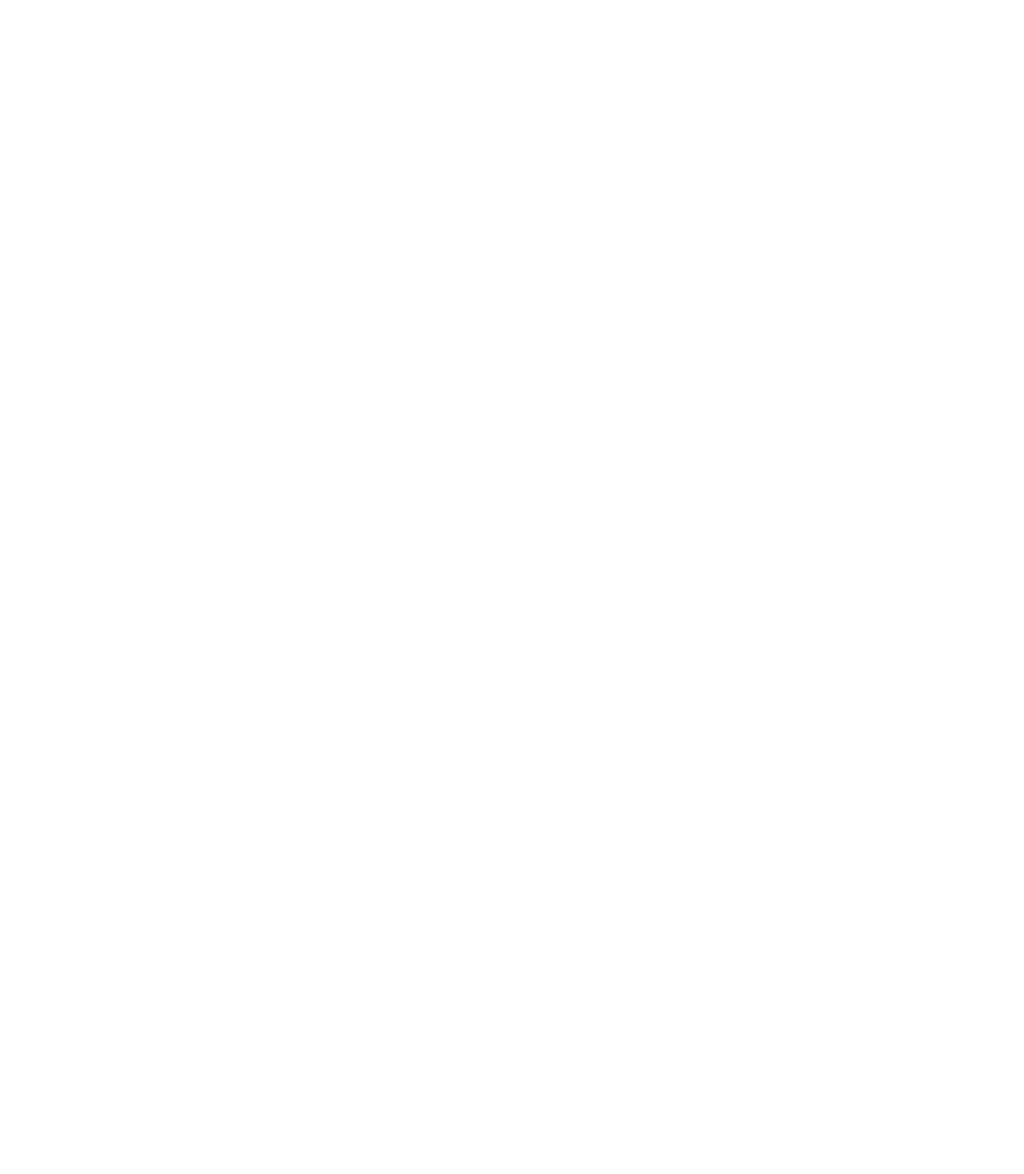
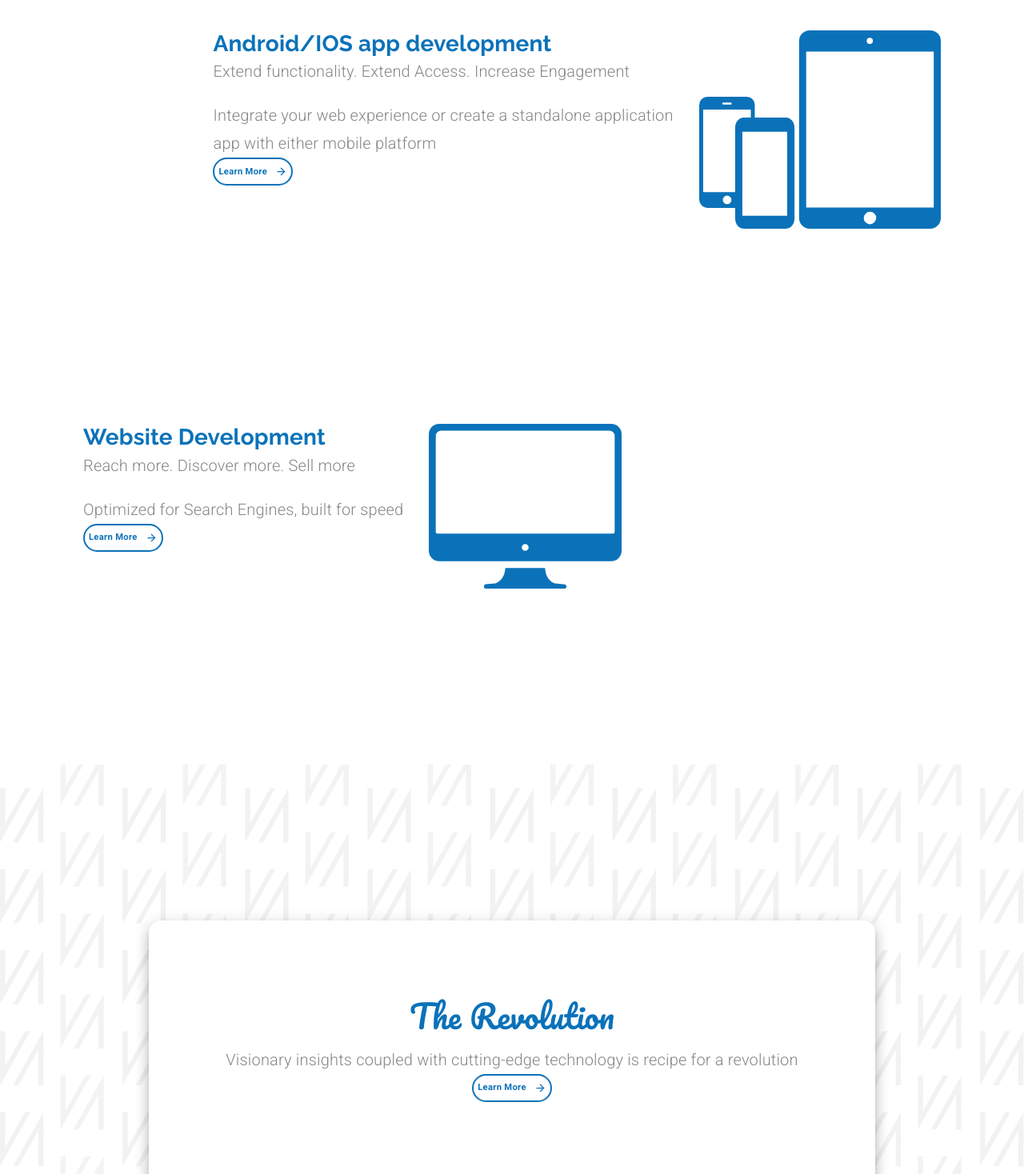
Before and after one commit to nguyenthanhhau-cqu/masterial-ui, a React (Create React App) app: page / in a window 1280 px wide. Shown: the part 1200-2668 px from the top of the page at 80% size. Before the commit the page ends 1112 px from the top, so only its background shows below. Built offline with nearby package versions, Linux system fonts and the light colour scheme.

Commit message:
add mobile, website, the revolution, about us section on landing page

```diff
--- a/src/component/ui/LandingPage.js
+++ b/src/component/ui/LandingPage.js
@@ -7,6 +7,13 @@ import ButtonArrow from "../ui/ButtonArrow";
 import Button from "@material-ui/core/Button";
 import Typography from "@material-ui/core/Typography";
 import customSoftwareIcon from "../../assets/Custom Software Icon.svg";
+import useMediaQuery from "@material-ui/core/useMediaQuery";
+import mobileAppIcon from "../../assets/mobileIcon.svg";
+import websiteIcon from "../../assets/websiteIcon.svg";
+import Card from "@material-ui/core/Card";
+import CardContent from "@material-ui/core/CardContent";
+import revolutionBackground from "../../assets/repeatingBackground.svg";
+import aboutUsBackground from "../../assets/infoBackground.svg";
 const useStyles = makeStyles((theme) => ({
   animation: {
     maxWidth: "50em",
@@ -53,15 +60,74 @@ const useStyles = makeStyles((theme) => ({
     fontSize: "0.7em",
     height: 35,
     padding: 5,
+    [theme.breakpoints.down("sm")]: {
+      marginBottom: "1.3em",
+    },
   },
   subtitle: {
     marginBottom: "1em",
+  },
+  icon: {
+    marginLeft: "2em",
+    [theme.breakpoints.down("xs")]: {
+      marginLeft: 0,
+    },
+  },
+  customItem: {
+    marginLeft: "5em",
+    [theme.breakpoints.down("sm")]: {
+      marginLeft: 0,
+      textAlign: "center",
+    },
+  },
+  customItem2: {
+    [theme.breakpoints.down("sm")]: {
+      textAlign: "center",
+    },
+  },
+  customContainer: {
+    marginTop: "12em",
+    padding: 24,
+  },
+  revolutionBackground: {
+    backgroundImage: `url(${revolutionBackground})`,
+    backgroundPosition: "center",
+    backgroundRepeat: "no-repeat",
+    backgroundSize: "cover",
+    height: "100%",
+    width: "100%",
+  },
+  aboutUsBackground: {
+    backgroundImage: `url(${aboutUsBackground})`,
+    backgroundPosition: "center",
+    backgroundRepeat: "no-repeat",
+    backgroundSize: "cover",
+    height: "100%",
+    width: "100%",
+  },
+  revolutionCard: {
+    boxShadow: theme.shadows[10],
+    borderRadius: 15,
+    padding: "5em",
+    [theme.breakpoints.down("sm")]: {
+      padding: "8em 0",
+      borderRadius: 0,
+    },
+  },
+  carItem: {
+    position: "absolute",
+    [theme.breakpoints.down("sm")]: {
+      width: "100%",
+    },
   },
 }));
 
 const LandingPage = () => {
   const theme = useTheme();
   const classes = useStyles();
+  const matchSM = useMediaQuery(theme.breakpoints.down("sm"));
+  const matchXS = useMediaQuery(theme.breakpoints.down("xs"));
+
   const defaultOptions = {
     loop: true,
     autoplay: true,
@@ -115,9 +181,10 @@ const LandingPage = () => {
             </Grid>
           </Grid>
         </Grid>
-        <Grid item>
-          <Grid container direction="row">
-            <Grid item>
+        {/* Customer Software */}
+        <Grid item className={classes.customContainer}>
+          <Grid container direction="row" justify={matchSM && "center"}>
+            <Grid item className={classes.customItem}>
               <Typography variant="h4">Custom Software Development</Typography>
               <Typography variant="subtitle1" className={classes.subtitle}>
                 Save Energy, save money, save time
@@ -136,7 +203,183 @@ const LandingPage = () => {
               </Button>
             </Grid>
             <Grid item>
-              <img src={customSoftwareIcon} alt="Software icon" />
+              <img
+                className={classes.icon}
+                src={customSoftwareIcon}
+                alt="Software icon"
+              />
+            </Grid>
+          </Grid>
+        </Grid>
+        {/* Mobile development */}
+        <Grid item className={classes.customContainer}>
+          <Grid
+            container
+            direction="row"
+            justify={matchSM ? "center" : "flex-end"}
+          >
+            <Grid item className={classes.customItem2}>
+              <Typography variant="h4">Android/IOS app development</Typography>
+              <Typography variant="subtitle1" className={classes.subtitle}>
+                Extend functionality. Extend Access. Increase Engagement
+              </Typography>
+              <Typography variant="subtitle1">
+                Integrate your web experience or create a standalone application{" "}
+                {matchSM ? null : <br />}
+                app with either mobile platform
+              </Typography>
+              <Button className={classes.leanMoreBtn} variant="outlined">
+                <span style={{ marginRight: 10 }}>Learn More</span>
+                <ButtonArrow
+                  width={15}
+                  height={15}
+                  fill={theme.palette.common.blue}
+                />
+              </Button>
+            </Grid>
+            <Grid item style={{ marginRight: matchSM ? 0 : "5em" }}>
+              <img
+                className={classes.icon}
+                src={mobileAppIcon}
+                alt="Mobile icon"
+              />
+            </Grid>
+          </Grid>
+        </Grid>
+        {/* Website Development */}
+        <Grid item className={classes.customContainer}>
+          <Grid container direction="row" justify={matchSM && "center"}>
+            <Grid item className={classes.customItem}>
+              <Typography variant="h4">Website Development </Typography>
+              <Typography variant="subtitle1" className={classes.subtitle}>
+                Reach more. Discover more. Sell more
+              </Typography>
+              <Typography variant="subtitle1">
+                Optimized for Search Engines, built for speed
+              </Typography>
+              <Button className={classes.leanMoreBtn} variant="outlined">
+                <span style={{ marginRight: 10 }}>Learn More</span>
+                <ButtonArrow
+                  width={15}
+                  height={15}
+                  fill={theme.palette.common.blue}
+                />
+              </Button>
+            </Grid>
+            <Grid item>
+              <img
+                className={classes.icon}
+                src={websiteIcon}
+                alt="Software icon"
+              />
+            </Grid>
+          </Grid>
+        </Grid>
+        {/* The revolution*/}
+        <Grid item style={{ marginTop: "12em" }}>
+          <Grid
+            container
+            justifyContent="center"
+            alignItems="center"
+            style={{ height: "45em" }}
+          >
+            <div className={classes.revolutionBackground} />
+            <Grid item className={classes.carItem}>
+              <Card className={classes.revolutionCard}>
+                <CardContent style={{ textAlign: "center" }}>
+                  <Typography variant="h3" gutterBottom>
+                    The Revolution
+                  </Typography>
+                  <Typography variant="subtitle1">
+                    Visionary insights coupled with cutting-edge technology is
+                    recipe for a revolution
+                  </Typography>
+                  <Button className={classes.leanMoreBtn} variant="outlined">
+                    <span style={{ marginRight: 10 }}>Learn More</span>
+                    <ButtonArrow
+                      width={15}
+                      height={15}
+                      fill={theme.palette.common.blue}
+                    />
+                  </Button>
+                </CardContent>
+              </Card>
+            </Grid>
+          </Grid>
+        </Grid>
+        {/* The About us section*/}
+        <Grid item>
+          <Grid
+            container
+            direction="row"
+            style={{ height: "45em" }}
+            alignItems="center"
+          >
+            <div className={classes.aboutUsBackground} />
+            <Grid
+              container
+              item
+              style={{
+                position: "absolute",
+                textAlign: matchXS ? "center" : "inherit",
+              }}
+              direction={matchXS ? "column" : "row"}
+            >
+              <Grid
+                item
+                sm
+                style={{ marginLeft: matchXS ? 0 : matchSM ? "2em" : "5em" }}
+              >
+                <Grid container direction="column">
+                  <Grid item>
+                    <Typography variant="h2" style={{ color: "white" }}>
+                      About Us
+                    </Typography>
+                    <Typography variant="subtitle1" style={{ color: "white" }}>
+                      Let's get personal
+                    </Typography>
+                    <Button
+                      className={classes.leanMoreBtn}
+                      variant="outlined"
+                      style={{
+                        color: "white",
+                        borderColor: "white",
+                        marginBottom: "10em",
+                      }}
+                    >
+                      <span style={{ marginRight: 10 }}>Learn More</span>
+                      <ButtonArrow width={15} height={15} fill="white" />
+                    </Button>
+                  </Grid>
+                </Grid>
+              </Grid>
+              <Grid
+                item
+                sm
+                style={{
+                  marginRight: matchXS ? 0 : matchSM ? "2em" : "5em",
+                  textAlign: matchXS ? "center" : "right",
+                }}
+              >
+                <Grid container direction="column">
+                  <Grid item>
+                    <Typography variant="h2" style={{ color: "white" }}>
+                      Contact Us
+                    </Typography>
+                    <Typography variant="subtitle1" style={{ color: "white" }}>
+                      Say hello!
+                    </Typography>
+                    <Button
+                      className={classes.leanMoreBtn}
+                      variant="outlined"
+                      style={{ color: "white", borderColor: "white" }}
+                    >
+                      <span style={{ marginRight: 10 }}>Learn More</span>
+                      <ButtonArrow width={15} height={15} fill="white" />
+                    </Button>
+                  </Grid>
+                </Grid>
+              </Grid>
             </Grid>
           </Grid>
         </Grid>
--- a/src/component/ui/Theme.jsx
+++ b/src/component/ui/Theme.jsx
@@ -29,6 +29,11 @@ const theme = createTheme({
       color: arcBlue,
       lineHeight: 1.5,
     },
+    h3: {
+      fontFamily: "Pacifico",
+      color: arcBlue,
+      fontSize: "2.5rem",
+    },
     h4: {
       fontFamily: "Raleway",
       fontWeight: 700,
```
